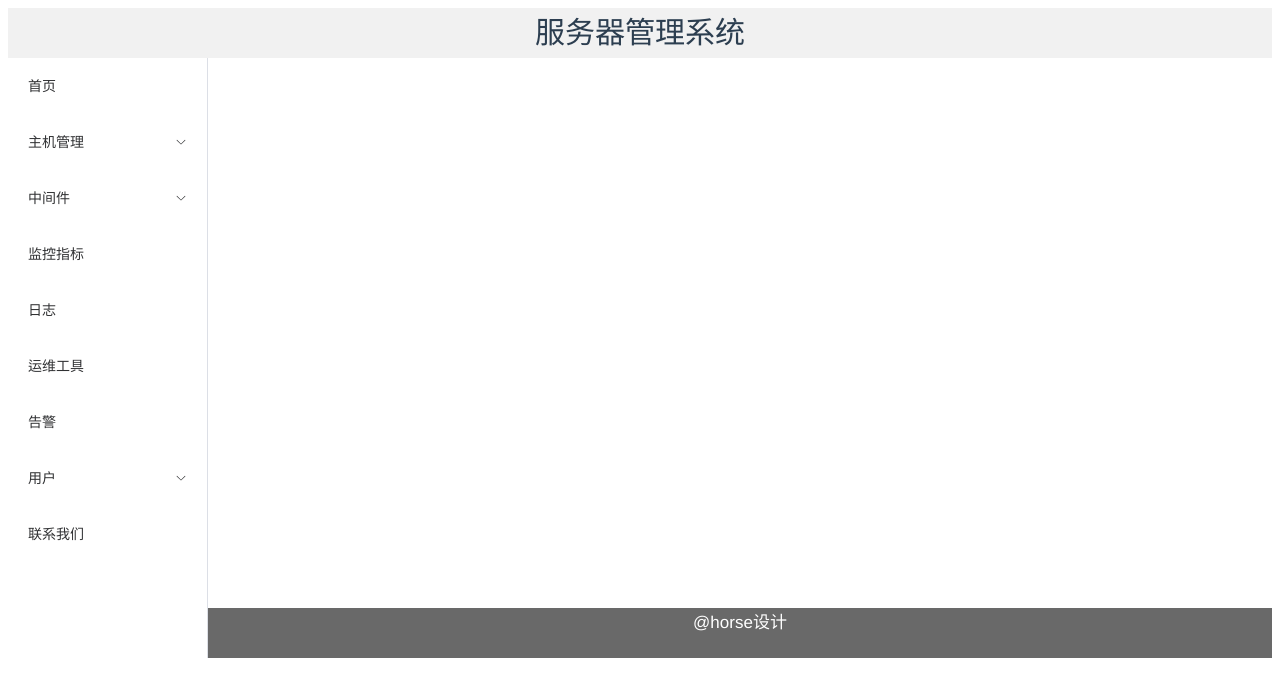
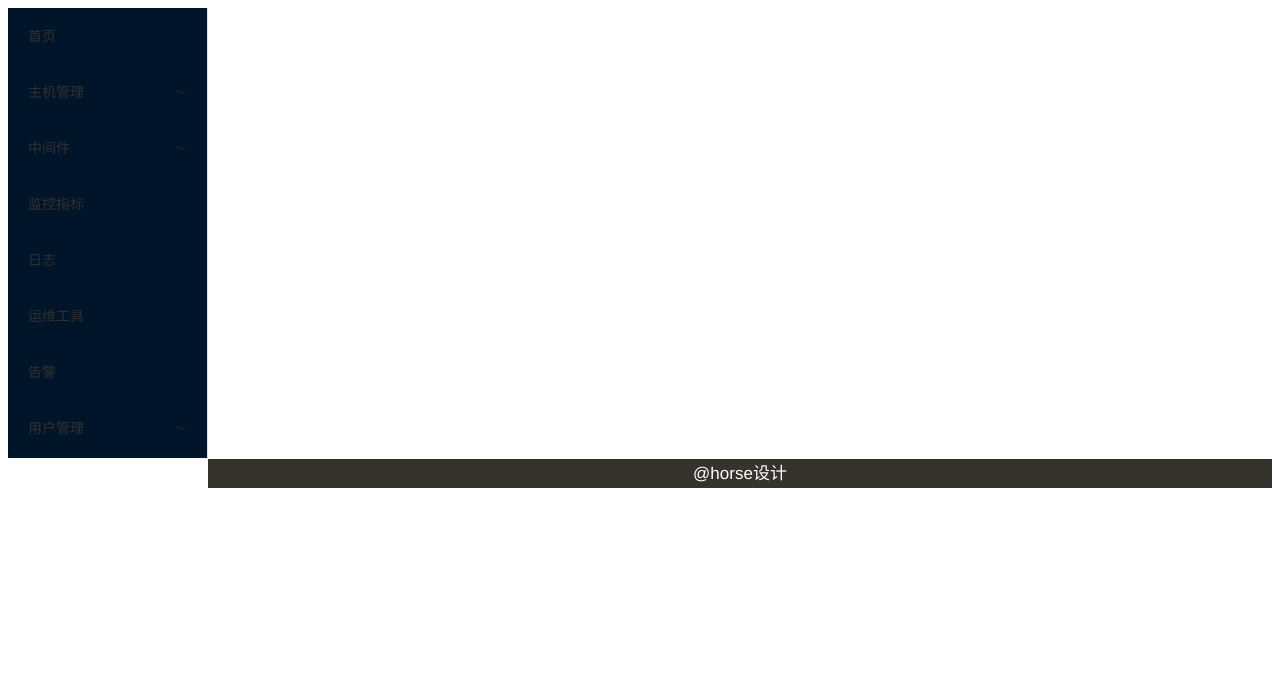
Before and after one commit to weilinux/go-admin, a Vue app: page / in a window 1280 px wide. Shown: the top 696 px of the page. Built offline with nearby package versions, Linux system fonts and the light colour scheme.

Commit message:
菜单修改

```diff
--- a/src/views/Home.vue
+++ b/src/views/Home.vue
@@ -3,13 +3,10 @@
 <!--    <img alt="Vue logo" src="../assets/logo.png" />-->
 <!--    <HelloWorld msg="Welcome to Your Vue.js App" />-->
 <!--  </div>-->
-  <el-container>
-    <el-header height="50px" style="padding:0">
-      <div class="header">服务器管理系统</div>
-    </el-header>
+  <el-container id="middle-area">
     <el-container width="200px">
-      <el-aside width="200px" style="align:center">
-        <el-menu
+      <el-aside width="200px" style="alignment:center; height: 100%; padding-top: 0px;">
+        <el-menu id="el-menu"
             mode="vertical"
             class="aside"
             router
@@ -36,31 +33,34 @@
           <el-menu-item index="/log">运维工具</el-menu-item>
           <el-menu-item index="7">告警</el-menu-item>
           <el-sub-menu index="8">
-            <template #title>用户</template>
+            <template #title>用户管理</template>
             <el-menu-item index="/login">登录</el-menu-item>
-            <el-menu-item index="/logout">退出</el-menu-item>
-            <el-menu-item index="/signup">注册</el-menu-item>
-            <el-menu-item index="/users">管理</el-menu-item>
+            <el-menu-item index="/register">注册</el-menu-item>
+            <el-menu-item index="/users">用户列表</el-menu-item>
           </el-sub-menu>
-          <el-menu-item index="/about">联系我们</el-menu-item>
         </el-menu>
       </el-aside>
+    </el-container>
 
       <el-container>
-        <el-header height="50px" style="padding:0;margin:0">
-<!--          <div id="header">页面主题</div>-->
-        </el-header>
-        <el-main style="padding:0;margin:0">
+<!--        <el-header height="40px" style="padding:0;margin:0">-->
+<!--&lt;!&ndash;          <div id="header">页面主题</div>&ndash;&gt;-->
+<!--        </el-header>-->
+        <el-main id="el-main" style="padding:0; min-height: 450px;">
           <div class="content">
             <router-view>
             </router-view>
           </div>
         </el-main>
-        <el-footer height="50px" class="footer" style="padding:0">
-          <div>@horse设计</div>
-        </el-footer>
       </el-container>
-    </el-container>
+  </el-container>
+
+
+  <el-container>
+    <el-footer height="30px" class="footer" style="padding:0;background-color: #36332D">
+      <div>@horse设计</div>
+    </el-footer>
+
   </el-container>
 </template>
 
@@ -85,9 +85,6 @@ export default {
   color: #2c3e50;
 }
 
-#nav {
-  padding: 30px;
-}
 
 #nav a {
   font-weight: bold;
@@ -101,14 +98,26 @@ export default {
 
 .header {
   font-size: 30px;
-  line-height: 50px;
+  line-height: 30px;
   background-color: #f1f1f1;
 }
 
 .aside {
-  background-color: wheat;
-  height: 600px;
+  background-color: #001529;
+  height: 100%;
 }
+
+#el-menu {
+  background-color: #001529;
+}
+
+#middle-area {
+  height: 100%;
+  height: -webkit-calc(100% - 80px);
+  height: -moz-calc(100% - 80px);
+  height: calc(100% - 80px);
+}
+
 
 .subHeader {
   background-color:cornflowerblue;
@@ -122,7 +131,6 @@ export default {
 }
 
 .content {
-  height: 410px;
 }
 
 .footer {
@@ -130,5 +138,8 @@ export default {
   color: white;
   font-size: 17px;
   line-height: 30px;
+  margin-left: 200px;
+  border-top-style: solid;
+  border-top-width: 1px;
 }
 </style>
```
